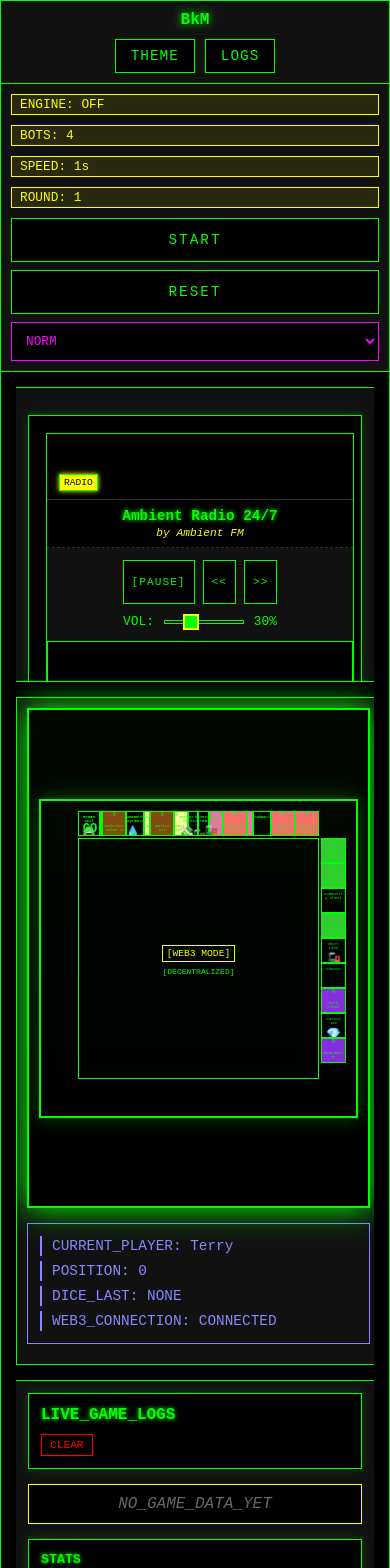
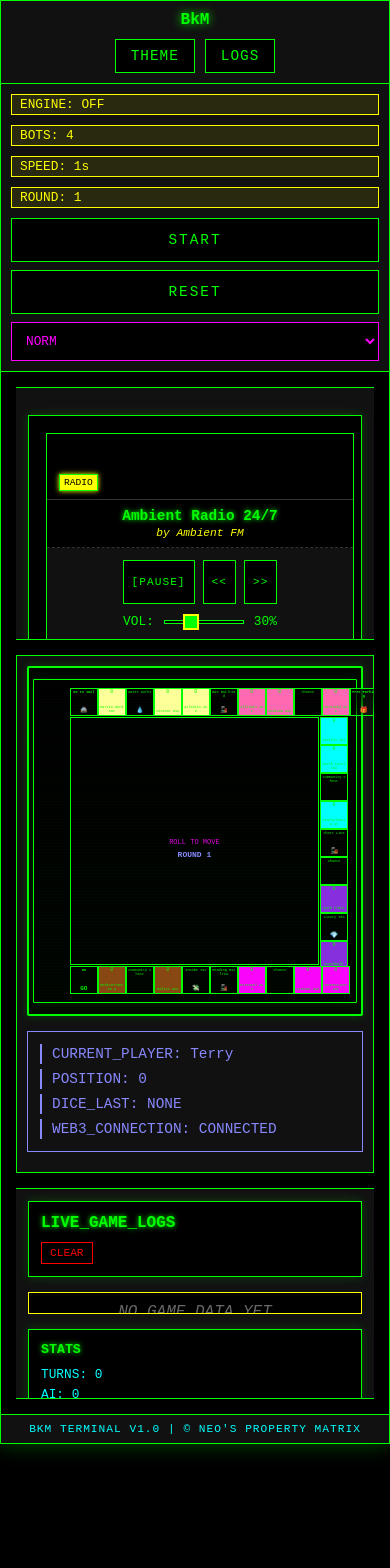
Before and after one commit to HypeTheDev/web3Monopoly, a React (Create React App) app: page / in a window 390 px wide. Shown: the top 1568 px of the page. After the commit the page ends 1444 px from the top, so only its background shows below. Built offline with nearby package versions, Linux system fonts and the light colour scheme.

Commit message:
Fix game board grid layout for equal tile sizes & update README

```diff
--- a/src/App.css
+++ b/src/App.css
@@ -600,12 +600,11 @@ html, body {
   }
 }
 
-/* Tablet portrait */
+/* Tablet portrait - Enhanced */
 @media (max-width: 768px) {
   .App {
     max-width: 100vw;
     width: 100vw;
-    /* Better tablet support */
     touch-action: pan-x pan-y;
   }
 
@@ -641,14 +640,24 @@ html, body {
 
   .demo-container {
     flex-direction: column;
+    gap: 10px;
   }
 
-  .game-left-panel,
+  .game-left-panel {
+    width: 100%;
+    border-left: none;
+    border-right: none;
+    max-height: 30vh;
+    border-top: 1px solid var(--primary-color);
+    border-bottom: 1px solid var(--primary-color);
+    padding: 12px;
+  }
+
   .game-right-panel {
     width: 100%;
     border-left: none;
     border-right: none;
-    max-height: 35vh;
+    max-height: 25vh;
     border-top: 1px solid var(--primary-color);
     border-bottom: 1px solid var(--primary-color);
     padding: 12px;
@@ -656,7 +665,8 @@ html, body {
 
   .game-center-panel {
     flex: 1;
-    min-height: 250px;
+    min-height: 300px;
+    align-self: stretch;
   }
 
   .terminal-footer {
@@ -667,15 +677,6 @@ html, body {
 
   .version-info {
     text-align: center;
-  }
-
-  .board-grid {
-    grid-template-columns: repeat(11, 40px);
-    grid-template-rows: repeat(11, 40px);
-  }
-
-  .game-board {
-    min-height: 450px;
   }
 }
 
--- a/src/App.tsx
+++ b/src/App.tsx
@@ -192,6 +192,7 @@ function App() {
                   setSelectedProperty(property);
                   setShowPropertyModal(true);
                 }}
+                gameState={gameState}
               />
             )}
 
--- a/src/components/GameBoard.css
+++ b/src/components/GameBoard.css
@@ -1,53 +1,41 @@
-/* GameBoard Component - Terminal Monopoly Style - LARGE SQUARE */
+/* GameBoard Component - Modernized Terminal Style */
 
 .game-board {
   display: flex;
   justify-content: center;
   align-items: center;
-  padding: 10px;
+  padding: 15px;
   margin: 0;
   border: 2px solid var(--primary-color);
   background: var(--background-color);
   font-family: 'Courier New', Monaco, 'Bitstream Vera Sans Mono', 'Lucida Console', Terminal, monospace;
-  box-shadow: 0 0 30px var(--primary-color);
-  min-height: 500px;
+  border-radius: 2px;
+  position: relative;
   width: 100%;
-  /* Cross-platform enhancements */
-  -webkit-font-smoothing: antialiased;
-  -moz-osx-font-smoothing: grayscale;
-}
-
-/* High resolution support */
-@media (-webkit-min-device-pixel-ratio: 2), (min-resolution: 192dpi) {
-  .game-board {
-    /* Better scaling on high-DPI displays */
-    border-width: 1px;
-    transform: translateZ(0);
-  }
-
-  .board-tile {
-    font-size: 9px;
-    border-width: 1px;
-  }
-}
-
-/* Force hardware acceleration on WebKit browsers */
-.game-board, .board-grid, .board-tile {
-  transform: translateZ(0);
-  -webkit-transform: translateZ(0);
-  backface-visibility: hidden;
-  -webkit-backface-visibility: hidden;
+  max-width: 100%;
+  box-sizing: border-box;
+  /* Modern terminal glow effect */
+  box-shadow:
+    0 0 10px rgba(0, 255, 0, 0.2),
+    inset 0 0 20px rgba(0, 255, 0, 0.05);
 }
 
 .board-grid {
   display: grid;
-  grid-template-columns: repeat(11, 60px);
-  grid-template-rows: repeat(11, 60px);
-  border: 2px solid var(--primary-color);
+  grid-template-columns: repeat(11, 1fr);
+  grid-template-rows: repeat(11, 1fr);
+  border: 1px solid var(--primary-color);
   background: var(--background-color);
-  gap: 2px;
-  padding: 10px;
-  box-shadow: 0 0 20px rgba(0, 255, 0, 0.3);
+  gap: 1px;
+  padding: 8px;
+  border-radius: 1px;
+  aspect-ratio: 1;
+  max-width: 100%;
+  height: auto;
+  /* Modernized shadow with terminal feel */
+  box-shadow:
+    0 0 8px rgba(0, 255, 0, 0.15),
+    inset 0 0 8px rgba(0, 255, 0, 0.02);
 }
 
 .board-tile {
@@ -108,14 +96,18 @@
   font-size: 10px;
 }
 
-/* Property grid layout (simplified) */
+/* Property grid layout (corrected for proper monopoly board layout) */
 .board-row {
   display: flex;
 }
 
-.board-row.bottom-row,
 .board-row.top-row {
   grid-row: 1;
+  grid-column: 2 / 11;
+}
+
+.board-row.bottom-row {
+  grid-row: 11;
   grid-column: 2 / 11;
 }
 
@@ -145,23 +137,50 @@
   position: relative;
 }
 
-/* Center display for Web3 info */
+/* Modernized center display for game status */
 .center-display {
-  position: absolute;
-  text-align: center;
-  font-size: 10px;
+  display: flex;
+  flex-direction: column;
+  align-items: center;
+  justify-content: center;
+  gap: 4px;
+  height: 100%;
+  position: relative;
   color: var(--primary-color);
   pointer-events: none;
+}
+
+.game-phase-indicator {
+  font-size: 9px;
+  font-weight: bold;
+  text-align: center;
+  color: var(--secondary-color);
+  letter-spacing: 0.5px;
+  animation: blink 3s infinite;
+}
+
+.current-action {
+  font-size: 7px;
+  text-align: center;
+  color: var(--accent-color);
+  opacity: 0.9;
+}
+
+.round-info {
+  font-size: 8px;
+  text-align: center;
+  color: var(--info-color);
+  font-weight: bold;
+}
+
+@keyframes blink {
+  0%, 50% { opacity: 1; }
+  51%, 100% { opacity: 0.5; }
 }
 
 .web3-indicator {
   margin-bottom: 5px;
   animation: blink 2s infinite;
-}
-
-@keyframes blink {
-  0%, 50% { opacity: 1; }
-  51%, 100% { opacity: 0.3; }
 }
 
 .decentral-indicator {
@@ -232,21 +251,119 @@
   border-color: var(--secondary-color);
 }
 
-/* Responsive adjustments */
-@media (max-width: 768px) {
-  .board-grid {
-    grid-template-columns: repeat(11, 30px);
-    grid-template-rows: repeat(11, 30px);
+/* Enhanced Responsive Design - Modern Layout */
+
+/* Large desktop screens */
+@media (min-width: 1200px) {
+  .board-tile {
+    font-size: 12px;
+  }
+
+  .property-name {
+    font-size: 7px;
+  }
+
+  .center-display {
+    font-size: 12px;
+  }
+}
+
+/* Standard desktop */
+@media (max-width: 1024px) {
+  .game-board {
+    padding: 12px;
   }
 
   .board-tile {
-    width: 30px;
-    height: 30px;
+    font-size: 9px;
+  }
+
+  .property-name {
     font-size: 6px;
+  }
+
+  .center-display {
+    font-size: 9px;
+  }
+}
+
+/* Tablet landscape */
+@media (max-width: 900px) {
+  .game-board {
+    padding: 10px;
+  }
+
+  .board-tile {
+    font-size: 8px;
+    min-height: 44px; /* Ensure touch targets meet accessibility standards */
   }
 
   .property-name {
     font-size: 5px;
+  }
+
+  .center-display {
+    font-size: 8px;
+  }
+}
+
+/* Standard mobile - landscape */
+@media (max-width: 768px) {
+  .game-board {
+    padding: 8px;
+  }
+
+  .board-grid {
+    max-width: 100%;
+    aspect-ratio: 1;
+  }
+
+  .board-tile {
+    font-size: 7px;
+    min-height: 40px;
+    min-width: 40px;
+  }
+
+  .property-name {
+    font-size: 5px;
+    word-break: break-all;
+  }
+
+  .owner-indicator {
+    width: 7px;
+    height: 7px;
+    font-size: 5px;
+  }
+
+  .houses {
+    font-size: 5px;
+    padding: 0 1px;
+  }
+
+  .center-display {
+    font-size: 7px;
+  }
+
+  .railroad-icon, .utility-icon, .special-icon {
+    font-size: 10px;
+  }
+}
+
+/* Small mobile - portrait */
+@media (max-width: 640px) {
+  .game-board {
+    padding: 6px;
+  }
+
+  .board-tile {
+    font-size: 6px;
+    min-height: 35px;
+    min-width: 35px;
+  }
+
+  .property-name {
+    font-size: 4px;
+    margin: 1px 0;
   }
 
   .owner-indicator {
@@ -257,34 +374,91 @@
 
   .houses {
     font-size: 4px;
-    top: -1px;
-    right: -1px;
     padding: 0 1px;
   }
 
   .center-display {
-    font-size: 8px;
-  }
-}
-
-@media (max-width: 480px) {
-  .board-grid {
-    grid-template-columns: repeat(11, 25px);
-    grid-template-rows: repeat(11, 25px);
+    font-size: 6px;
   }
 
-  .board-tile {
-    width: 25px;
-    height: 25px;
-    font-size: 5px;
-  }
-
-  .property-name {
-    font-size: 4px;
+  .railroad-icon, .utility-icon, .special-icon {
+    font-size: 8px;
   }
 
   .tile-content {
     padding: 1px;
+  }
+}
+
+/* Very small mobile */
+@media (max-width: 480px) {
+  .game-board {
+    padding: 4px;
+  }
+
+  .board-tile {
+    font-size: 5px;
+    min-height: 28px;
+    min-width: 28px;
+  }
+
+  .property-name {
+    font-size: 3.5px;
+  }
+
+  .owner-indicator {
+    width: 5px;
+    height: 5px;
+    font-size: 3px;
+  }
+
+  .houses {
+    font-size: 3px;
+    padding: 0 0.5px;
+  }
+
+  .center-display {
+    font-size: 5px;
+  }
+
+  .railroad-icon, .utility-icon, .special-icon {
+    font-size: 6px;
+  }
+}
+
+/* Very small screens - emergency fallback */
+@media (max-width: 360px) {
+  .game-board {
+    padding: 2px;
+  }
+
+  .board-tile {
+    font-size: 4px;
+    min-height: 24px;
+    min-width: 24px;
+  }
+
+  .property-name {
+    font-size: 3px;
+  }
+
+  .owner-indicator {
+    width: 4px;
+    height: 4px;
+    font-size: 2px;
+  }
+
+  .houses {
+    font-size: 2px;
+    padding: 0 0.5px;
+  }
+
+  .center-display {
+    font-size: 4px;
+  }
+
+  .railroad-icon, .utility-icon, .special-icon {
+    font-size: 5px;
   }
 }
 
@@ -300,7 +474,7 @@
   font-family: inherit;
 }
 
-/* Matrix rain effect for Web3 look */
+/* Subtle terminal scanline effect */
 .game-board::after {
   content: '';
   position: absolute;
@@ -308,65 +482,37 @@
   left: 0;
   width: 100%;
   height: 100%;
-  background: linear-gradient(0deg, transparent 0%, rgba(0, 255, 0, 0.03) 100%);
+  background:
+    linear-gradient(0deg, rgba(0, 255, 0, 0.02) 0%, transparent 100%),
+    repeating-linear-gradient(
+      0deg,
+      transparent,
+      transparent 2px,
+      rgba(0, 255, 0, 0.01) 2px,
+      rgba(0, 255, 0, 0.01) 3px
+    );
   pointer-events: none;
   z-index: 1;
 }
 
-/* Animated border pulse for properties */
-@keyframes propertyPulse {
-  0%, 100% {
-    border-color: var(--primary-color);
-    box-shadow: none;
-  }
-  50% {
-    border-color: var(--secondary-color);
-    box-shadow: 0 0 5px var(--secondary-color);
-  }
-}
-
-.board-tile.property:has(.owner-indicator):not(:hover) {
-  animation: propertyPulse 4s infinite;
-}
-
-/* Glitch effect for special tiles */
-.special-icon {
+/* Subtle owned property indication */
+.board-tile.property:has(.owner-indicator) {
   position: relative;
 }
 
-.special-icon::before,
-.special-icon::after {
-  content: attr(data-text);
+.board-tile.property:has(.owner-indicator)::before {
+  content: '';
   position: absolute;
-  top: 0;
-  left: 0;
-  color: var(--secondary-color);
-  opacity: 0;
+  top: 1px;
+  left: 1px;
+  right: 1px;
+  bottom: 1px;
+  border: 1px solid var(--secondary-color);
+  opacity: 0.3;
   pointer-events: none;
 }
 
-.special-icon:hover::before {
-  animation: glitch1 0.5s infinite;
-  opacity: 0.7;
+/* Clean corner effects */
+.board-tile.corner {
+  background: linear-gradient(135deg, var(--background-color) 0%, rgba(0, 255, 0, 0.02) 100%);
 }
-
-.special-icon:hover::after {
-  animation: glitch2 0.5s infinite;
-  opacity: 0.7;
-}
-
-@keyframes glitch1 {
-  0%, 100% { transform: translate(0); }
-  20% { transform: translate(-1px, -1px); }
-  40% { transform: translate(-1px, 1px); }
-  60% { transform: translate(1px, -1px); }
-  80% { transform: translate(1px, 1px); }
-}
-
-@keyframes glitch2 {
-  0%, 100% { transform: translate(0); }
-  20% { transform: translate(1px, 1px); }
-  40% { transform: translate(1px, -1px); }
-  60% { transform: translate(-1px, 1px); }
-  80% { transform: translate(-1px, -1px); }
-}
--- a/src/components/GameBoard.tsx
+++ b/src/components/GameBoard.tsx
@@ -1,5 +1,5 @@
 import React from 'react';
-import { Property, Player } from '../types/GameTypes';
+import { Property, Player, GameState } from '../types/GameTypes';
 import './GameBoard.css';
 
 interface GameBoardProps {
@@ -8,6 +8,7 @@ interface GameBoardProps {
   currentPlayerPosition?: number;
   playerNames?: string[];
   playerColors?: string[];
+  gameState?: GameState | null;
 }
 
 const GameBoard: React.FC<GameBoardProps> = ({
@@ -15,49 +16,51 @@ const GameBoard: React.FC<GameBoardProps> = ({
   onPropertyClick,
   currentPlayerPosition = 0,
   playerNames = ['P1', 'P2', 'P3', 'P4'],
-  playerColors = ['#ff00ff', '#00ffff', '#ffff00', '#ff8800']
+  playerColors = ['#ff00ff', '#00ffff', '#ffff00', '#ff8800'],
+  gameState
 }) => {
-  // Standard Monopoly board layout (simplified for rendering)
+  const currentPlayer = gameState?.players[gameState?.currentPlayerIndex];
+  // Enhanced Monopoly board layout with modern color coordination
   const boardLayout = [
-    { position: 0, name: 'GO', type: 'corner', color: 'transparent' },
+    { position: 0, name: 'GO', type: 'corner', color: 'var(--background-color)' },
     { position: 1, name: 'Mediterranean Ave', type: 'property', color: '#8B4513' },
-    { position: 2, name: 'Community Chest', type: 'card', color: '#87CEEB' },
+    { position: 2, name: 'Community Chest', type: 'card', color: 'var(--panel-color)' },
     { position: 3, name: 'Baltic Ave', type: 'property', color: '#8B4513' },
-    { position: 4, name: 'Income Tax', type: 'tax', color: '#708090' },
-    { position: 5, name: 'Reading Railroad', type: 'railroad', color: '#000000' },
-    { position: 6, name: 'Oriental Ave', type: 'property', color: '#FF6B6B' },
-    { position: 7, name: 'Chance', type: 'card', color: '#FFD93D' },
-    { position: 8, name: 'Vermont Ave', type: 'property', color: '#FF6B6B' },
-    { position: 9, name: 'Connecticut Ave', type: 'property', color: '#FF6B6B' },
-    { position: 10, name: 'Just Visiting', type: 'corner', color: 'transparent' },
-    { position: 11, name: 'St. Charles Place', type: 'property', color: '#87CEEB' },
-    { position: 12, name: 'Electric Company', type: 'utility', color: '#98FB98' },
-    { position: 13, name: 'States Ave', type: 'property', color: '#87CEEB' },
-    { position: 14, name: 'Virginia Ave', type: 'property', color: '#87CEEB' },
-    { position: 15, name: 'Pennsylvania Railroad', type: 'railroad', color: '#000000' },
-    { position: 16, name: 'St. James Place', type: 'property', color: '#FFB347' },
-    { position: 17, name: 'Community Chest', type: 'card', color: '#87CEEB' },
-    { position: 18, name: 'Tennessee Ave', type: 'property', color: '#FFB347' },
-    { position: 19, name: 'New York Ave', type: 'property', color: '#FFB347' },
-    { position: 20, name: 'Free Parking', type: 'corner', color: 'transparent' },
+    { position: 4, name: 'Income Tax', type: 'tax', color: 'var(--panel-color)' },
+    { position: 5, name: 'Reading Railroad', type: 'railroad', color: 'var(--secondary-color)' },
+    { position: 6, name: 'Oriental Ave', type: 'property', color: 'var(--accent-color)' },
+    { position: 7, name: 'Chance', type: 'card', color: 'var(--warning-color)' },
+    { position: 8, name: 'Vermont Ave', type: 'property', color: 'var(--accent-color)' },
+    { position: 9, name: 'Connecticut Ave', type: 'property', color: 'var(--accent-color)' },
+    { position: 10, name: 'Just Visiting', type: 'corner', color: 'var(--background-color)' },
+    { position: 11, name: 'St. Charles Place', type: 'property', color: 'var(--success-color)' },
+    { position: 12, name: 'Electric Company', type: 'utility', color: 'var(--panel-color)' },
+    { position: 13, name: 'States Ave', type: 'property', color: 'var(--success-color)' },
+    { position: 14, name: 'Virginia Ave', type: 'property', color: 'var(--success-color)' },
+    { position: 15, name: 'Pennsylvania Railroad', type: 'railroad', color: 'var(--secondary-color)' },
+    { position: 16, name: 'St. James Place', type: 'property', color: 'var(--warning-color)' },
+    { position: 17, name: 'Community Chest', type: 'card', color: 'var(--panel-color)' },
+    { position: 18, name: 'Tennessee Ave', type: 'property', color: 'var(--warning-color)' },
+    { position: 19, name: 'New York Ave', type: 'property', color: 'var(--warning-color)' },
+    { position: 20, name: 'Free Parking', type: 'corner', color: 'var(--background-color)' },
     { position: 21, name: 'Kentucky Ave', type: 'property', color: '#FF69B4' },
-    { position: 22, name: 'Chance', type: 'card', color: '#FFD93D' },
+    { position: 22, name: 'Chance', type: 'card', color: 'var(--warning-color)' },
     { position: 23, name: 'Indiana Ave', type: 'property', color: '#FF69B4' },
     { position: 24, name: 'Illinois Ave', type: 'property', color: '#FF69B4' },
-    { position: 25, name: 'B&O Railroad', type: 'railroad', color: '#000000' },
+    { position: 25, name: 'B&O Railroad', type: 'railroad', color: 'var(--secondary-color)' },
     { position: 26, name: 'Atlantic Ave', type: 'property', color: '#FFFF99' },
     { position: 27, name: 'Ventnor Ave', type: 'property', color: '#FFFF99' },
-    { position: 28, name: 'Water Works', type: 'utility', color: '#98FB98' },
+    { position: 28, name: 'Water Works', type: 'utility', color: 'var(--panel-color)' },
     { position: 29, name: 'Marvin Gardens', type: 'property', color: '#FFFF99' },
-    { position: 30, name: 'Go To Jail', type: 'corner', color: 'transparent' },
-    { position: 31, name: 'Pacific Ave', type: 'property', color: '#32CD32' },
-    { position: 32, name: 'North Carolina Ave', type: 'property', color: '#32CD32' },
-    { position: 33, name: 'Community Chest', type: 'card', color: '#87CEEB' },
-    { position: 34, name: 'Pennsylvania Ave', type: 'property', color: '#32CD32' },
-    { position: 35, name: 'Short Line', type: 'railroad', color: '#000000' },
-    { position: 36, name: 'Chance', type: 'card', color: '#FFD93D' },
+    { position: 30, name: 'Go To Jail', type: 'corner', color: 'var(--background-color)' },
+    { position: 31, name: 'Pacific Ave', type: 'property', color: 'var(--success-color)' },
+    { position: 32, name: 'North Carolina Ave', type: 'property', color: 'var(--success-color)' },
+    { position: 33, name: 'Community Chest', type: 'card', color: 'var(--panel-color)' },
+    { position: 34, name: 'Pennsylvania Ave', type: 'property', color: 'var(--success-color)' },
+    { position: 35, name: 'Short Line', type: 'railroad', color: 'var(--secondary-color)' },
+    { position: 36, name: 'Chance', type: 'card', color: 'var(--warning-color)' },
     { position: 37, name: 'Park Place', type: 'property', color: '#8A2BE2' },
-    { position: 38, name: 'Luxury Tax', type: 'tax', color: '#708090' },
+    { position: 38, name: 'Luxury Tax', type: 'tax', color: 'var(--panel-color)' },
     { position: 39, name: 'Boardwalk', type: 'property', color: '#8A2BE2' }
   ];
 
@@ -143,11 +146,21 @@ const GameBoard: React.FC<GameBoardProps> = ({
           )}
         </div>
 
-        {/* Center area - could show game info or cards */}
+        {/* Center area - game status display */}
         <div className="board-center">
           <div className="center-display">
-            <div className="web3-indicator">[WEB3 MODE]</div>
-            <div className=" decentral-indicator">[DECENTRALIZED]</div>
+            <div className="game-phase-indicator">
+              {currentPlayer ? `${currentPlayer.name}'s TURN` : 'WAITING'}
+            </div>
+            <div className="current-action">
+              {gameState?.diceRolls.length === 2 ?
+                `MOVED ${gameState.diceRolls[0] + gameState.diceRolls[1]} SPACES` :
+                'ROLL TO MOVE'
+              }
+            </div>
+            <div className="round-info">
+              ROUND {gameState?.roundNumber || 0}
+            </div>
           </div>
         </div>
 
--- a/src/components/PlayerInfo.css
+++ b/src/components/PlayerInfo.css
@@ -1,8 +1,9 @@
-/* Player Info Panel - Terminal Style */
+/* Player Info Panel - Modernized Terminal Style */
 
 .player-info-panel {
   font-size: 0.8rem;
   overflow-y: auto;
+  max-height: 100%;
 }
 
 .player-info-panel h3 {
@@ -12,34 +13,42 @@
   font-size: 1rem;
   border-bottom: 1px solid var(--primary-color, #00ff00);
   padding-bottom: 8px;
-  text-shadow: 0 0 5px var(--primary-color, #00ff00);
-  animation: blink 4s infinite;
+  letter-spacing: 0.5px;
+  font-weight: bold;
 }
 
 .player-list {
   display: flex;
   flex-direction: column;
-  gap: 8px;
+  gap: 6px;
 }
 
 .player-card {
-  margin-bottom: 10px;
-  padding: 10px;
+  padding: 12px;
   background: var(--background-color, #000000);
   border: 1px solid var(--secondary-color, #ffff00);
-  border-radius: 0;
-  transition: all 0.3s ease;
+  border-radius: 1px;
+  transition: all 0.2s ease;
+  position: relative;
 }
 
 .player-card:hover {
   border-color: var(--primary-color, #00ff00);
-  box-shadow: 0 0 5px var(--primary-color, #00ff00);
+  box-shadow: 0 0 6px rgba(0, 255, 0, 0.3);
 }
 
 .player-card.current {
-  border-color: var(--primary-color, #00ff00);
-  box-shadow: 0 0 15px var(--primary-color, #00ff00);
-  background: var(--panel-color, #111111);
+  border-color: var(--accent-color, #ff00ff);
+  box-shadow: 0 0 12px rgba(255, 0, 255, 0.4);
+  background: rgba(0, 255, 0, 0.02);
+}
+
+.player-card.current::before {
+  content: '▶';
+  position: absolute;
+  left: 5px;
+  color: var(--accent-color, #ff00ff);
+  font-size: 0.8rem;
 }
 
 .player-name {
@@ -47,31 +56,33 @@
   font-weight: bold;
   margin-bottom: 8px;
   font-size: 0.9rem;
-  text-shadow: 0 0 5px var(--primary-color, #00ff00);
   border-bottom: 1px dashed var(--border-color, #333333);
   padding-bottom: 5px;
+  display: flex;
+  align-items: center;
+  gap: 8px;
 }
 
 .player-stats {
   display: flex;
   justify-content: space-between;
   align-items: center;
-  margin-bottom: 4px;
+  margin-bottom: 3px;
   font-size: 0.8rem;
+  line-height: 1.2;
 }
 
 .stat-label {
   color: var(--secondary-color, #ffff00);
   text-transform: uppercase;
   font-size: 0.7rem;
-  letter-spacing: 1px;
-  font-family: inherit;
+  letter-spacing: 0.5px;
+  opacity: 0.9;
 }
 
 .stat-value {
-  color: var(--primary-color, #00ff00);
+  color: var(--success-color, #00ffff);
   font-weight: bold;
-  text-shadow: 0 0 5px var(--primary-color, #00ff00);
   font-size: 0.8rem;
 }
 
```
Also changed, not shown: 1 other file (tests, documents, lock files or other folders).
